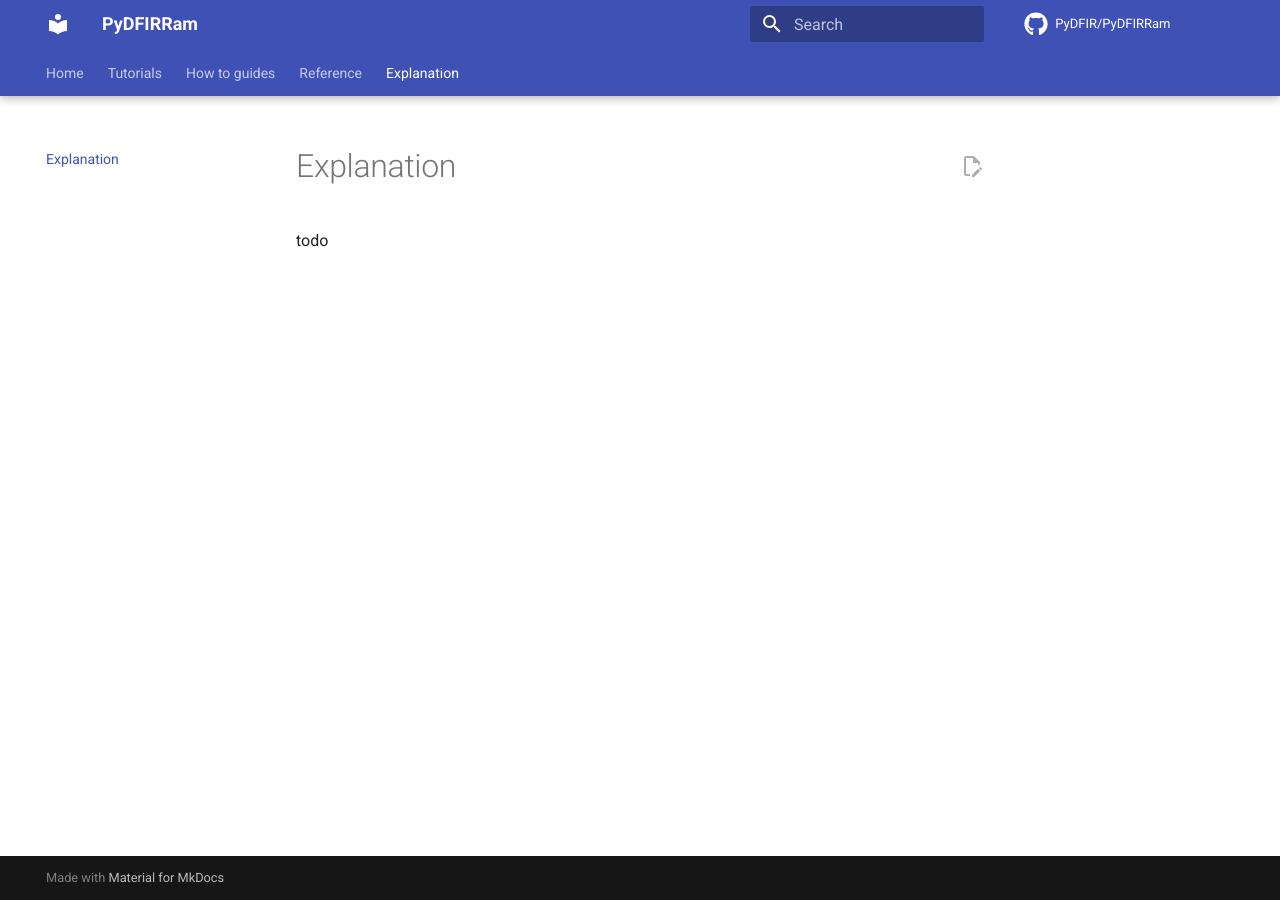
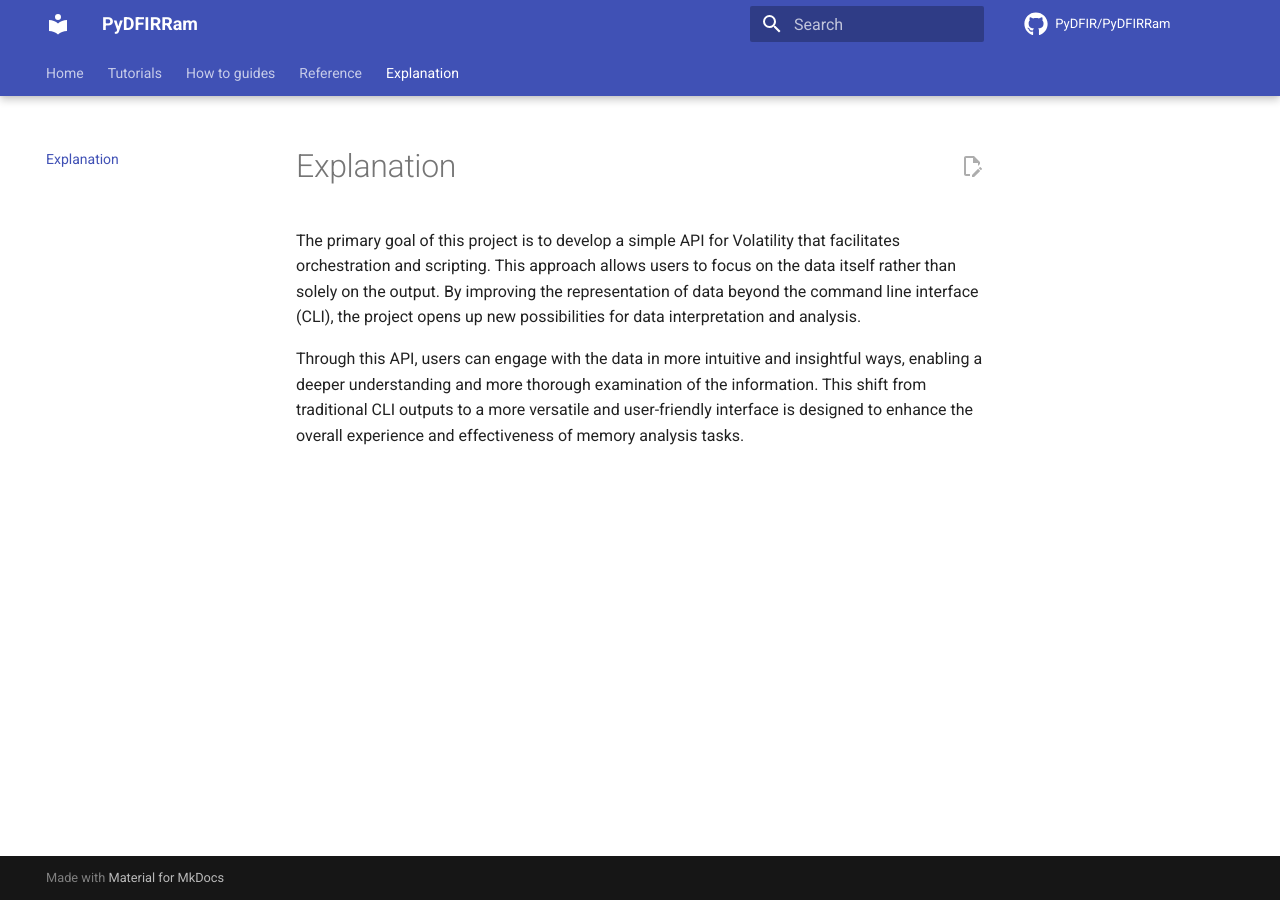
Before and after one commit to PyDFIR/pyDFIRRam, an MkDocs documentation site: the page built from docs/explanation.md, in a window 1280 px wide. Built offline with MkDocs 1.6.1 and Material for MkDocs 9.7.7, drawn with Linux system fonts in a browser that asks for light colours; comment, search, counter and statistics services are not loaded.

Commit message:
docs: Add some explanations, index and begin tuto

```diff
--- a/docs/explanation.md
+++ b/docs/explanation.md
@@ -1,17 +1,3 @@
-<!-- This part of the project documentation focuses on an
-**understanding-oriented** approach. You'll get a
-chance to read about the background of the project,
-as well as reasoning about how it was implemented.
+The primary goal of this project is to develop a simple API for Volatility that facilitates orchestration and scripting. This approach allows users to focus on the data itself rather than solely on the output. By improving the representation of data beyond the command line interface (CLI), the project opens up new possibilities for data interpretation and analysis.
 
-> **Note:** Expand this section by considering the
-> following points:
-
-- Give context and background on your library
-- Explain why you created it
-- Provide multiple examples and approaches of how
-    to work with it
-- Help the reader make connections
-- Avoid writing instructions or technical descriptions
-    here -->
-
-todo
+Through this API, users can engage with the data in more intuitive and insightful ways, enabling a deeper understanding and more thorough examination of the information. This shift from traditional CLI outputs to a more versatile and user-friendly interface is designed to enhance the overall experience and effectiveness of memory analysis tasks.
```
Also changed, not shown: docs/index.md (+1 -1 lines), docs/tutorials.md (+14 -1 lines).
